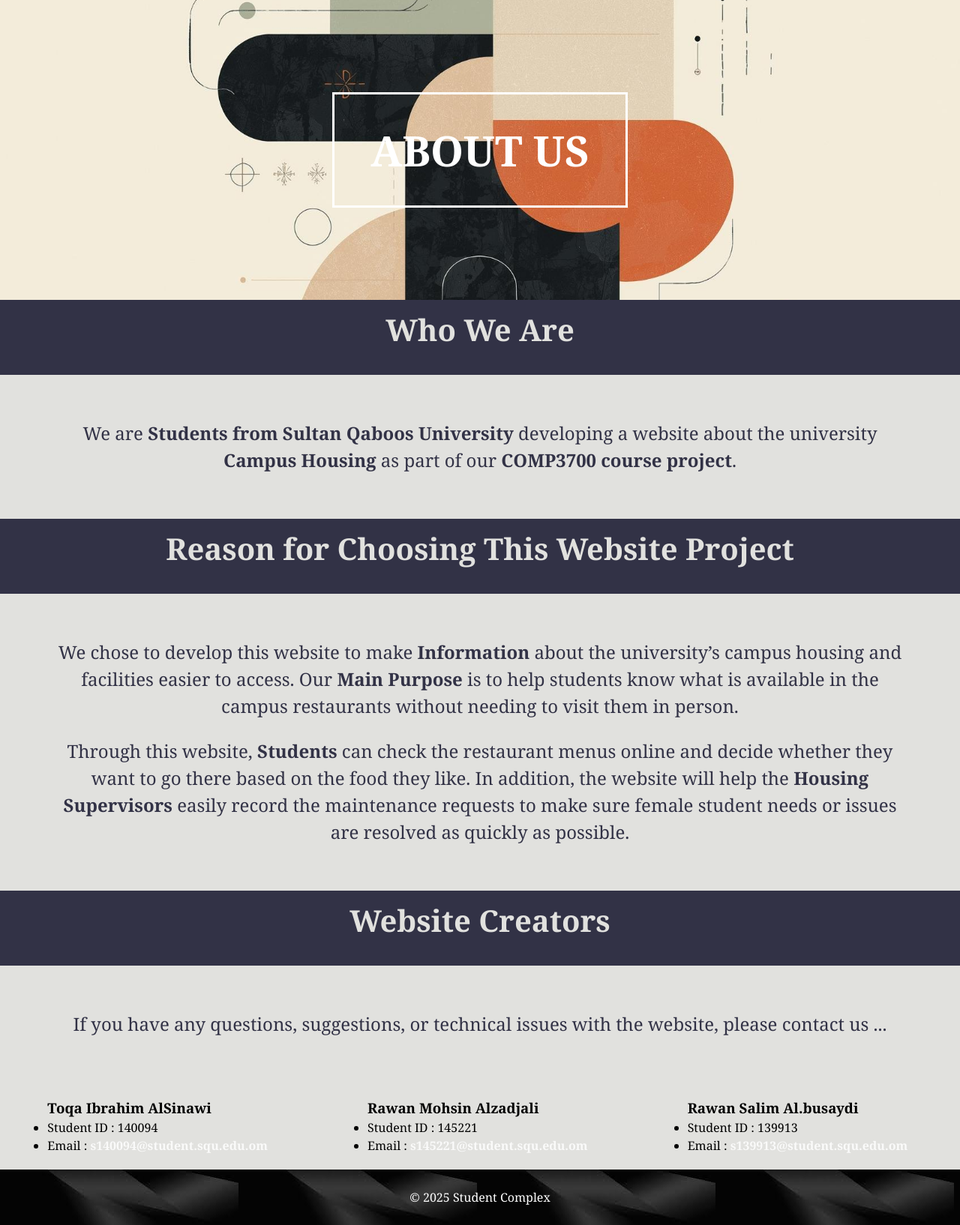
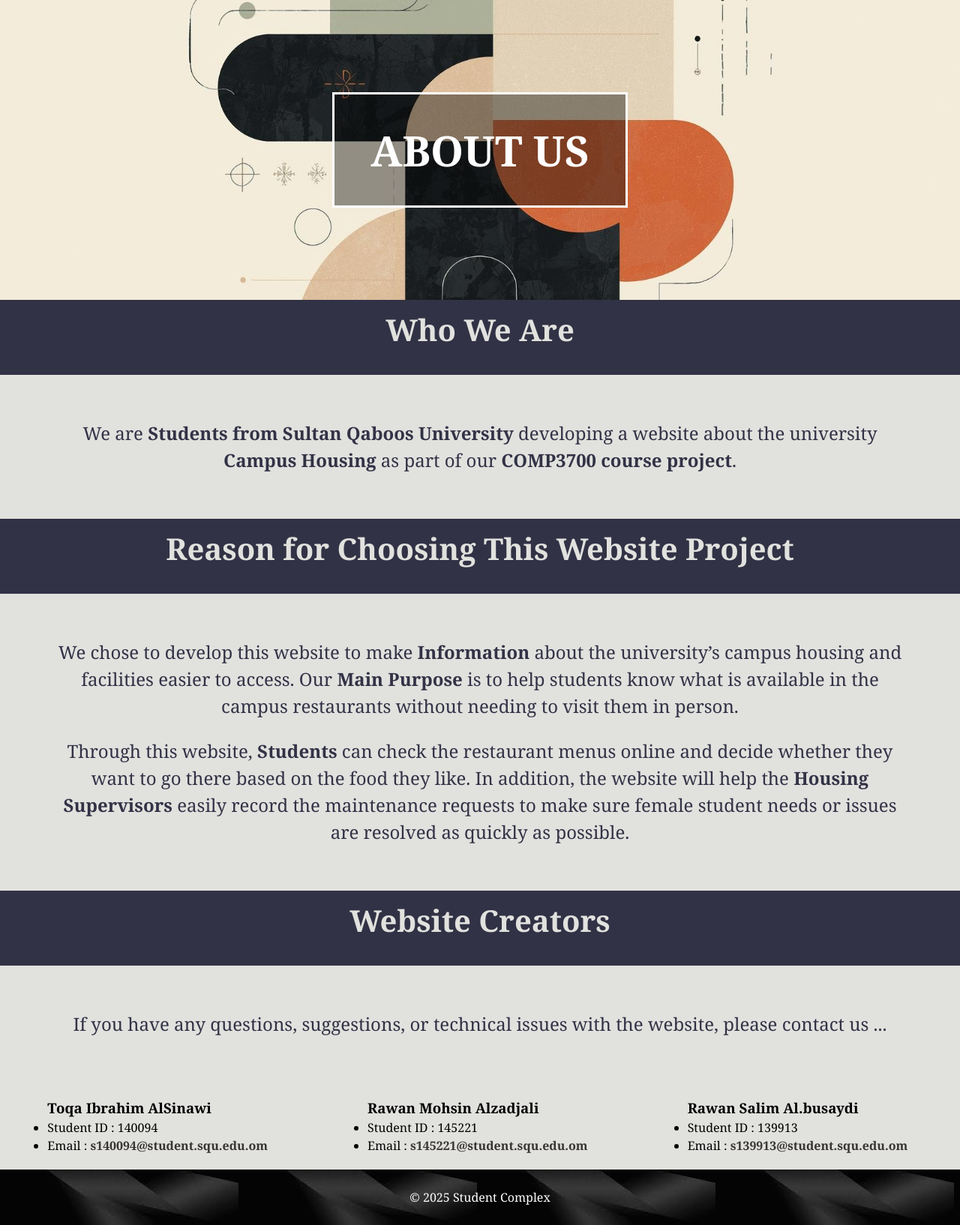
Before and after one commit to Toqa-22/Web-project, a PHP site: the page made by Web_project/About us.html in a window 1280 px wide. Shown: the part 93-1727 px from the top of the page at 75% size. Run offline with PHP 8.4, Linux system fonts and the light colour scheme.

Commit message:
change header style

```diff
--- a/Web_project/Style.css
+++ b/Web_project/Style.css
@@ -82,15 +82,17 @@
     margin:2rem
 }
 
-
+/* =================================
+        Restaurant a
+   =================================
+*/
 a {
     text-decoration: none;
-    color: rgba(255, 255, 255, 0.822);
+    color: rgba(18, 15, 15, 0.822);
     font-weight: bold;
     font-size: 1rem;
     padding-bottom: 5px;
 }
-
 
 /*=================================================================*/
 /* Basic Reset */
@@ -239,6 +241,8 @@ section.top {
     padding: 2rem 3rem;
     max-width: 85%;
     max-height: 90%;
+    background-color: rgba(0, 0, 0, 0.4);
+
 }
 
 .top-text h1 {
```
